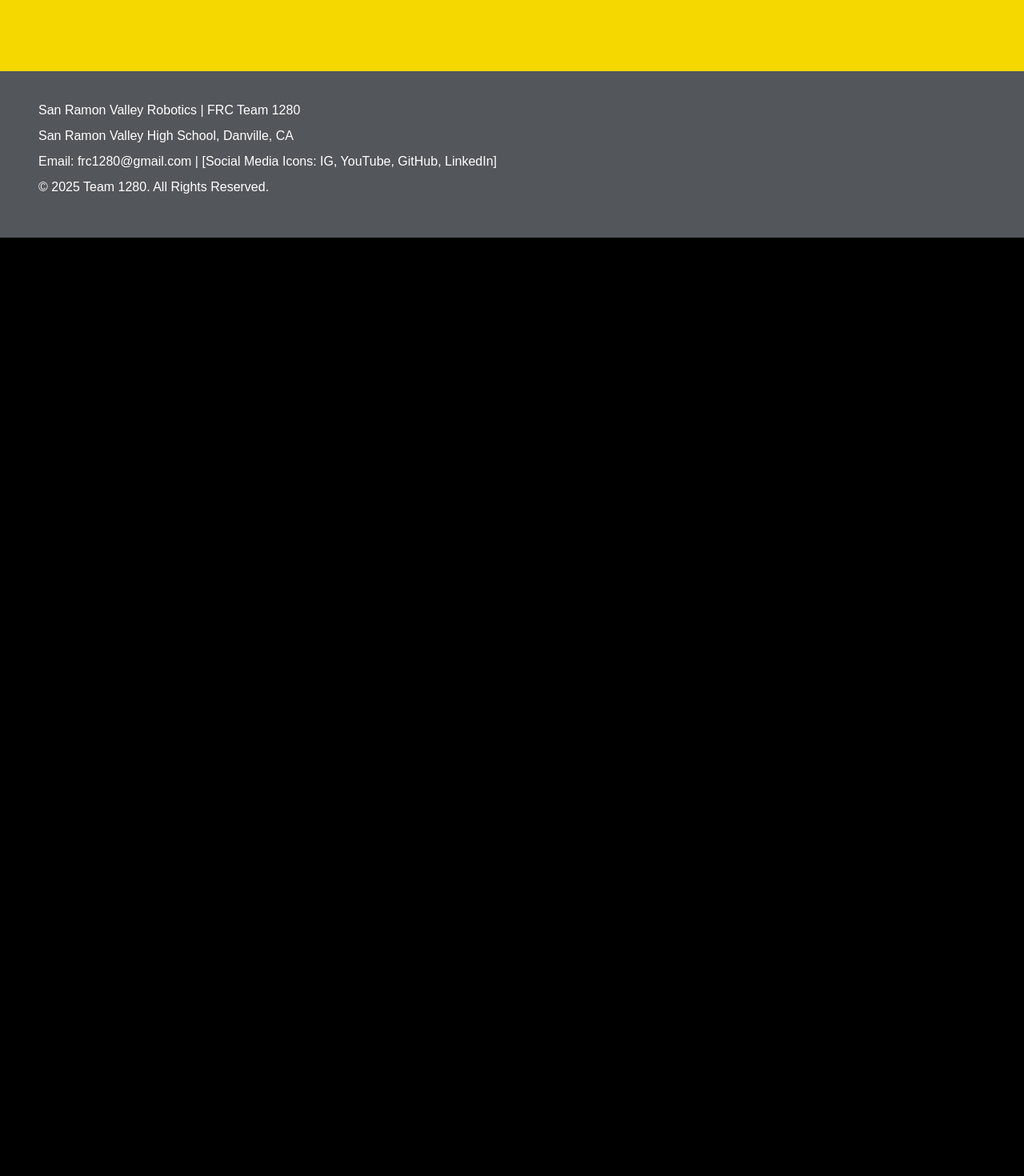
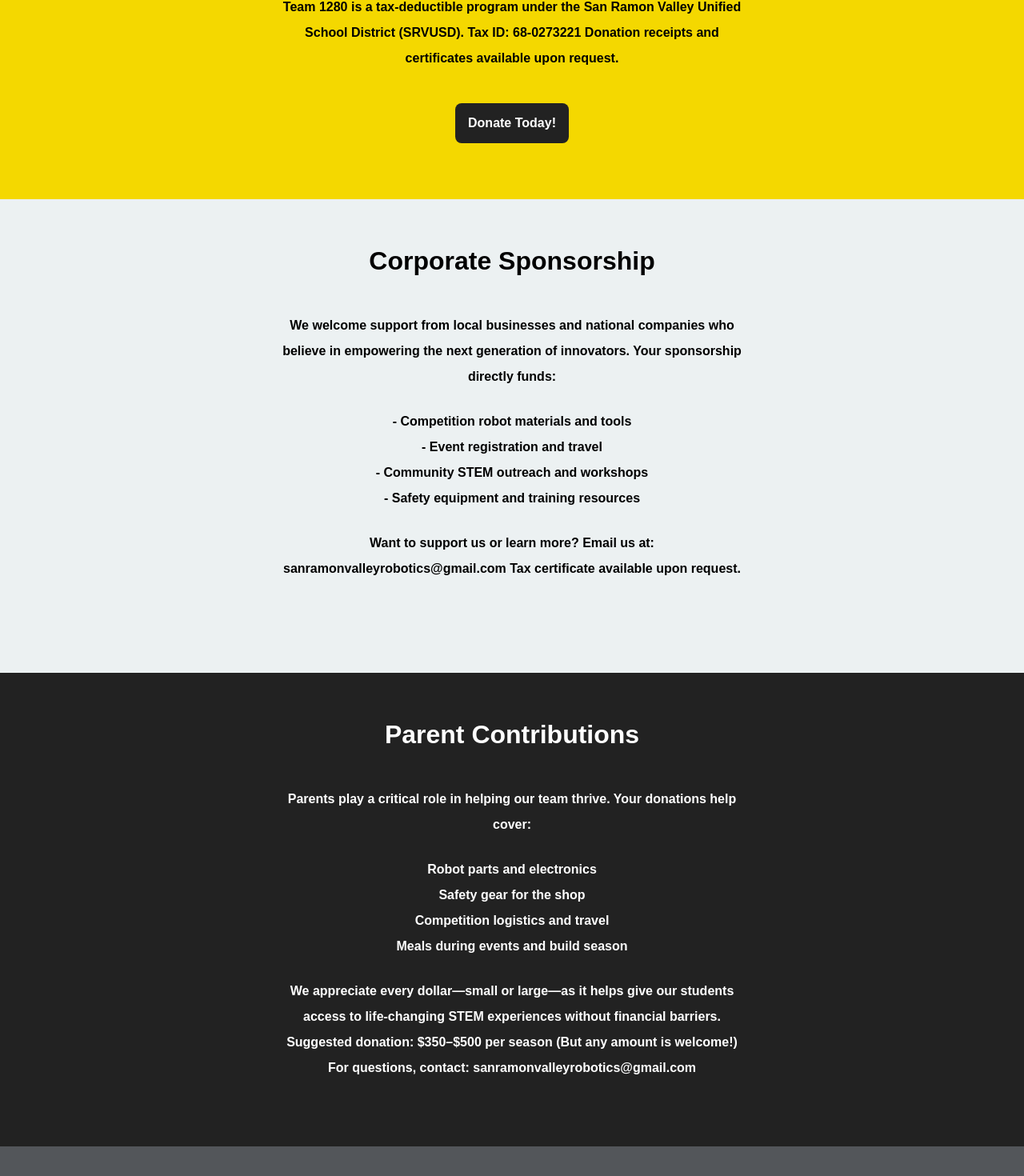
Before and after one commit to Team-1280/1280-website, a React (Vite) app in the folder app/: page /Donate in a window 1280 px wide. Shown: the part 551-2021 px from the top of the page at 80% size. Before the commit the page ends 848 px from the top, so only its background shows below. Built offline with nearby package versions, Linux system fonts and the light colour scheme.

Commit message:
donate page finished

```diff
--- a/app/src/pages/Donate.jsx
+++ b/app/src/pages/Donate.jsx
@@ -13,6 +13,72 @@
                         We do not charge membership dues, so we rely entirely on the generosity of companies and parents to fund our operations each year
                         — from tools and materials to competition fees and outreach events.
                     </div>
+                    <div className='donate-page-banner-text'>
+                        Team 1280 is a tax-deductible program under the San Ramon Valley Unified School District (SRVUSD).
+                        Tax ID: 68-0273221
+                        Donation receipts and certificates available upon request.
+                    </div>
+                    <a href="" target="_blank" rel="noopener noreferrer">
+                        <div className='donate-page-donate-button'>
+                            Donate Today!
+                        </div>
+                    </a>
+                </div>
+            </section>
+            <section>
+                <div className='corporate-sponsor-background'>
+                    <div className='corporate-sponsor-heading'>
+                        Corporate Sponsorship
+                    </div>
+                    <div className='corporate-sponsor-text'>
+                        We welcome support from local businesses and national companies who believe in empowering the next generation of innovators.
+                        Your sponsorship directly funds:
+                        <div className='spacer-sponsor'></div>
+                        <div className='new-line-sponsor'>
+                        - Competition robot materials and tools
+                        </div>
+                        <div className='new-line-sponsor'>
+                        - Event registration and travel
+                        </div>
+                        <div className='new-line-sponsor'>
+                        - Community STEM outreach and workshops
+                        </div>
+                        <div className='new-line-sponsor'>
+                        - Safety equipment and training resources
+                        </div>
+                        <div className='spacer-sponsor'></div>
+                        Want to support us or learn more?
+                        Email us at: sanramonvalleyrobotics@gmail.com
+                        Tax certificate available upon request.
+                    </div>
+                </div>
+            </section>
+            <section>
+                <div className='parent-contribution-background'>
+                    <div className='parent-contribution-heading'>
+                        Parent Contributions
+                    </div>
+                    <div className='parent-contribution-text'>
+                        Parents play a critical role in helping our team thrive. Your donations help cover:
+                        <div className='spacer-sponsor'></div>
+                        <div className='new-line-sponsor'>
+                        Robot parts and electronics
+                        </div>
+                        <div className='new-line-sponsor'>
+                        Safety gear for the shop
+                        </div>
+                        <div className='new-line-sponsor'>
+                        Competition logistics and travel
+                        </div>
+                        <div className='new-lin-sponsor'>
+                        Meals during events and build season
+                        </div>
+                        <div className='spacer-sponsor'></div>
+                        We appreciate every dollar—small or large—as it helps give our students access to life-changing STEM experiences without financial barriers.
+                        Suggested donation: $350–$500 per season
+                        (But any amount is welcome!)
+                        For questions, contact: sanramonvalleyrobotics@gmail.com
+                    </div>
                 </div>
             </section>
         </>
--- a/app/src/pages/styles/Donate.css
+++ b/app/src/pages/styles/Donate.css
@@ -1,6 +1,6 @@
 .donate-background {
     display: flex;
-    height: 80vh;
+    height: 100vh;
     justify-content: center;
     align-items: center;
     background-position: center;
@@ -16,11 +16,14 @@
     color: black;
     padding: 2rem;
     left: 50%;
-    top: 30%;
+    top: 20%;
     transform: translateX(-50%);
     position: absolute;
     font-size: xx-large;
     font-weight: bold;
+    text-align: center;
+    overflow: hidden;
+
 }
 .donate-text {
     font-weight: bold;
@@ -35,7 +38,109 @@
     align-items: center;
     position: absolute;
     left: 50%;
-    top: 50%;
+    top: 45%;
     transform: translateX(-50%);
     display: flex;
 }
+.corporate-sponsor-background {
+    height: 70vh;
+    justify-content: center;
+    align-items: center;
+    background-position: center;
+    background-size: cover;
+    position: relative;
+    background-repeat: no-repeat;
+    background-color: #ECF1F2;
+    overflow: auto;
+    text-overflow: scroll;
+    padding: 1rem;
+}
+.corporate-sponsor-heading {
+    position: absolute;
+    color: black;
+    font-weight: bold;
+    font-size: xx-large;
+    top: 10%;
+    left: 50%;
+    transform: translateX(-50%);
+}
+.corporate-sponsor-text {
+    position: absolute;
+    text-align: center;
+    color: black;
+    font-size: medium;
+    top: 20%;
+    left: 50%;
+    transform: translateX(-50%);
+    font-size: medium;
+    max-width: 50vw;
+    line-height: 2;
+    padding: 1.5rem;
+    font-weight: bold;
+}
+.donate-page-banner-text {
+    position: absolute;
+    text-align: center;
+    color: black;
+    font-size: medium;
+    top: 65%;
+    left: 50%;
+    transform: translateX(-50%);
+    font-size: medium;
+    max-width: 50vw;
+    line-height: 2;
+    padding: 1.5rem;
+    font-weight: bold;
+}
+.donate-page-donate-button {
+    position: absolute;
+    background-color: #222222;
+    border-radius: 8px;
+    border-color: white;
+    font-size: medium;
+    padding: 1rem;
+    font-weight: bold;
+    top: 85%;
+    left: 50%;
+    transform: translateX(-50%);
+    color: white;
+}
+.new-line-sponsor {
+    text-align: center;
+}
+.parent-contribution-background {
+    height: 70vh;
+    justify-content: center;
+    align-items: center;
+    background-position: center;
+    background-size: cover;
+    position: relative;
+    background-repeat: no-repeat;
+    background-color: #222222;
+    overflow: auto;
+    text-overflow: scroll;
+    padding: 1rem;
+}
+.parent-contribution-heading {
+    position: absolute;
+    color: white;
+    font-weight: bold;
+    font-size: xx-large;
+    top: 10%;
+    left: 50%;
+    transform: translateX(-50%);
+}
+.parent-contribution-text {
+    position: absolute;
+    text-align: center;
+    color: white;
+    font-size: medium;
+    top: 20%;
+    left: 50%;
+    transform: translateX(-50%);
+    font-size: medium;
+    max-width: 50vw;
+    line-height: 2;
+    padding: 1.5rem;
+    font-weight: bold;
+}
--- a/app/src/pages/styles/MeetTeam.css
+++ b/app/src/pages/styles/MeetTeam.css
@@ -183,3 +183,6 @@
     transform: translateX(-50%);
     text-align: center;
 }
+.spacer-sponsor {
+    padding-top: 1.5rem;
+}
```
